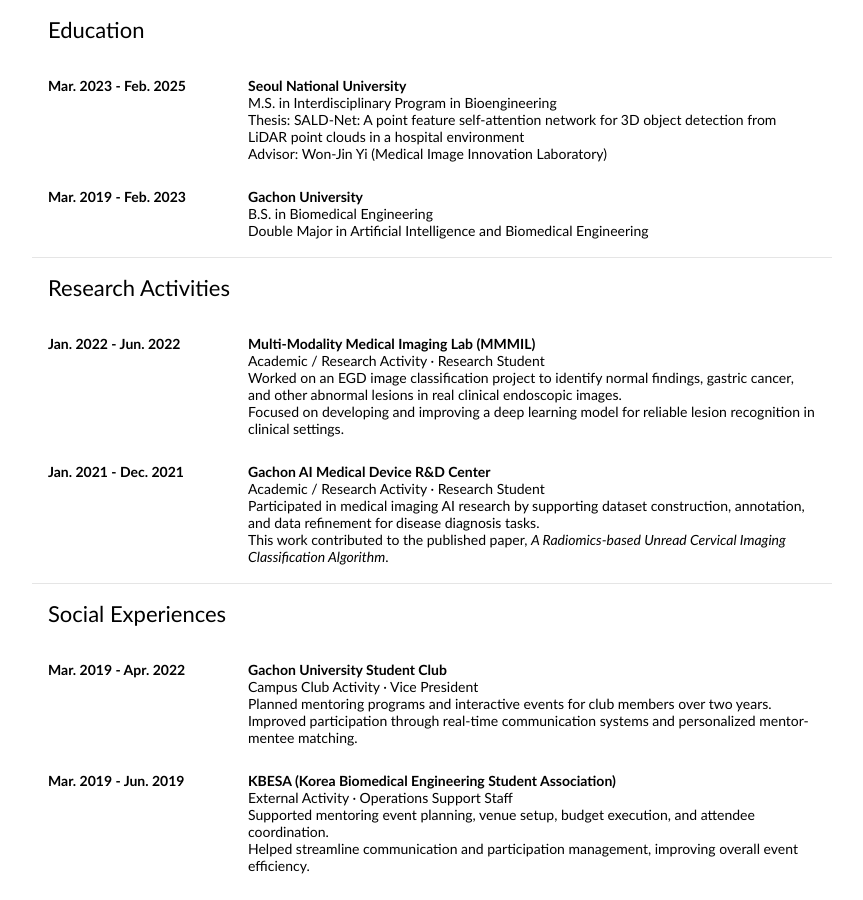
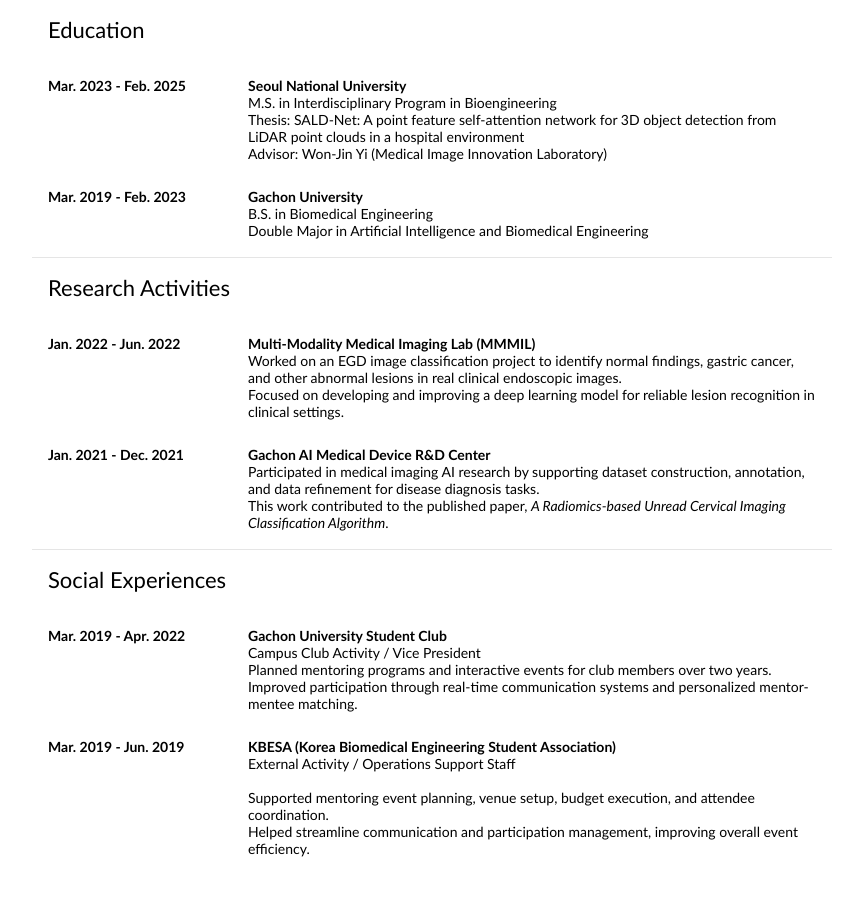
Before and after one commit to Groovy52/Groovy52.github.io, a Jekyll site: the page index.html, which Jekyll copies as it is, in a window 1280 px wide and 900 px high, scrolled down 1175 px. Shown: the whole window, without its empty margins (208-1071 px from the left). Built offline with Jekyll 4.4.1, drawn with Linux system fonts in a browser that asks for light colours.

Commit message:
Update index.html

```diff
--- a/index.html
+++ b/index.html
@@ -222,7 +222,6 @@
                   </td>
                   <td style="padding:8px 16px;width:75%;vertical-align:top;">
                     <strong>Multi-Modality Medical Imaging Lab (MMMIL)</strong><br>
-                    Academic / Research Activity · Research Student<br>
                     Worked on an EGD image classification project to identify normal findings, gastric cancer, and other abnormal lesions in real clinical endoscopic images.<br>
                     Focused on developing and improving a deep learning model for reliable lesion recognition in clinical settings.
                   </td>
@@ -233,7 +232,6 @@
                   </td>
                   <td style="padding:8px 16px;width:75%;vertical-align:top;">
                     <strong>Gachon AI Medical Device R&amp;D Center</strong><br>
-                    Academic / Research Activity · Research Student<br>
                     Participated in medical imaging AI research by supporting dataset construction, annotation, and data refinement for disease diagnosis tasks.<br>
                     This work contributed to the published paper, <em>A Radiomics-based Unread Cervical Imaging Classification Algorithm</em>.
                   </td>
@@ -260,7 +258,7 @@
                   </td>
                   <td style="padding:8px 16px;width:75%;vertical-align:top;">
                     <strong>Gachon University Student Club</strong><br>
-                    Campus Club Activity · Vice President<br>
+                    Campus Club Activity / Vice President<br>
                     Planned mentoring programs and interactive events for club members over two years.<br>
                     Improved participation through real-time communication systems and personalized mentor-mentee matching.
                   </td>
@@ -271,7 +269,7 @@
                   </td>
                   <td style="padding:8px 16px;width:75%;vertical-align:top;">
                     <strong>KBESA (Korea Biomedical Engineering Student Association)</strong><br>
-                    External Activity · Operations Support Staff<br>
+                    External Activity / Operations Support Staff<br><br>
                     Supported mentoring event planning, venue setup, budget execution, and attendee coordination.<br>
                     Helped streamline communication and participation management, improving overall event efficiency.
                   </td>
```
